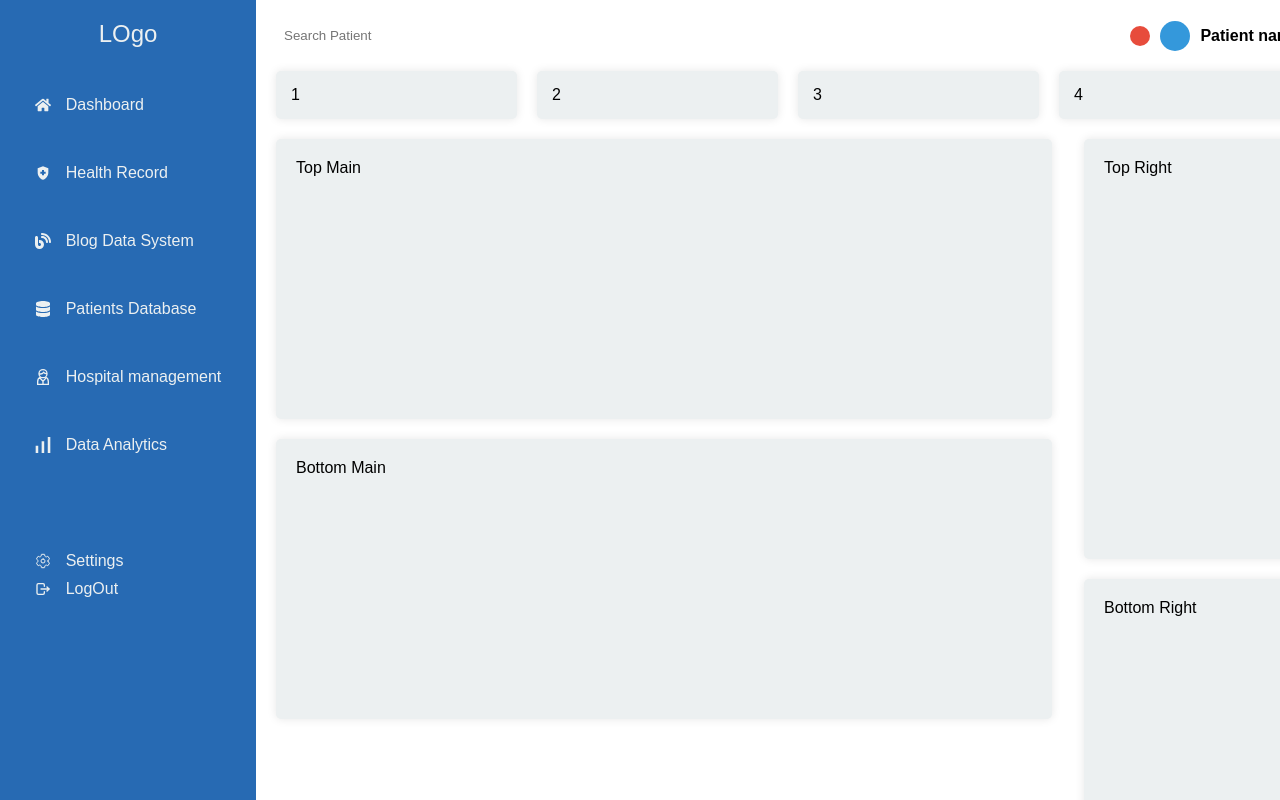
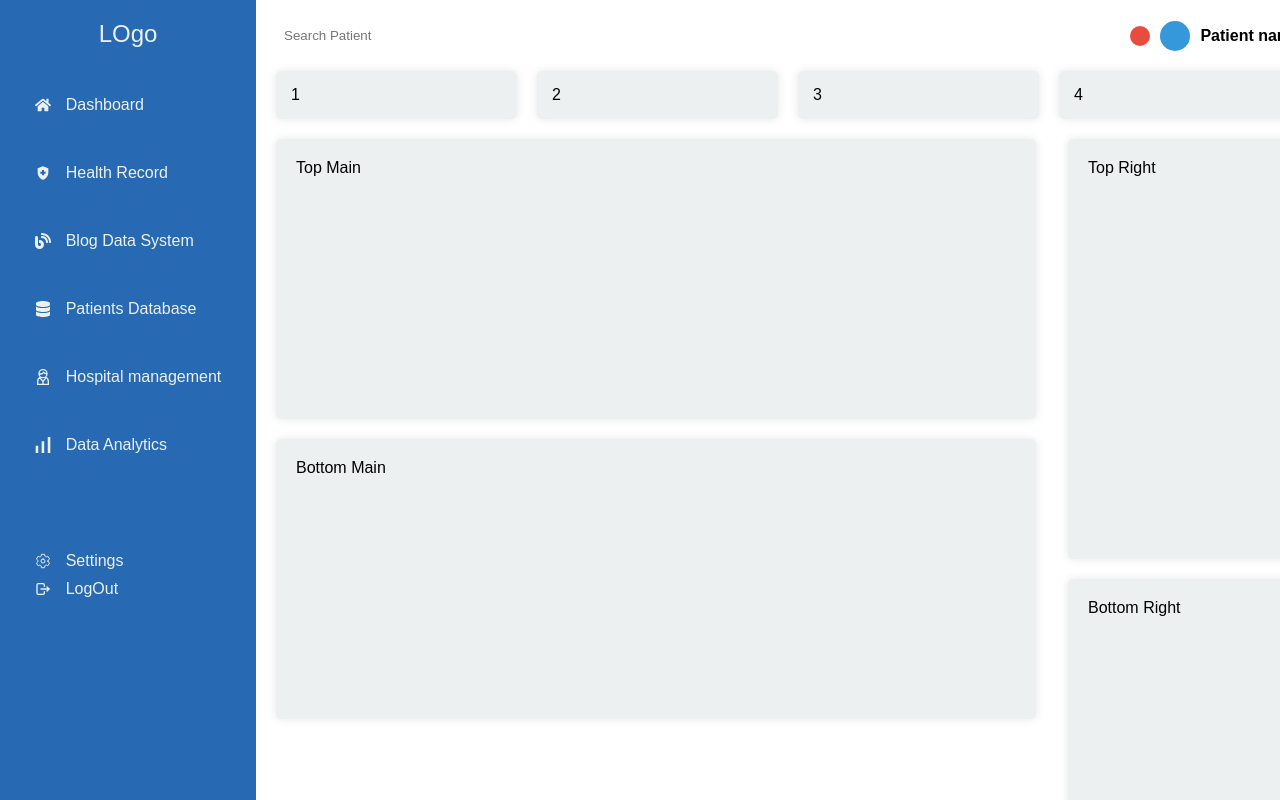
Before and after one commit to Ahamba-Ohale/Hospital-Management-Service-Frontend, a React (Vite) app in the folder client/: page /Admin in a window 1280 px wide. Shown: the top 800 px of the page. Built offline with nearby package versions, Linux system fonts and the light colour scheme.

Commit message:
top-main

```diff
--- a/client/src/Component/Admin/AdminSidebar/Sidebar.css
+++ b/client/src/Component/Admin/AdminSidebar/Sidebar.css
@@ -166,7 +166,7 @@ body {
     background-color: #ecf0f1; /* Adjust as needed */
     border-radius: 5px;
     box-shadow: 0 0 10px rgba(0, 0, 0, 0.1);
-    width: 46rem;
+    width: 45rem;
     height: 15rem;
   }
 
```
